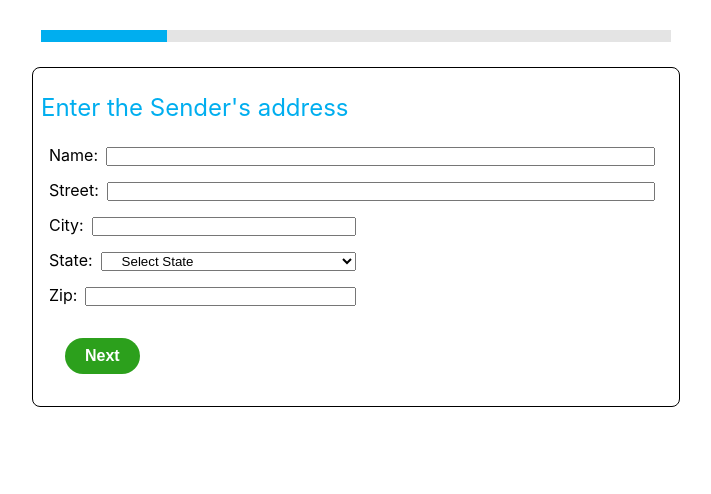
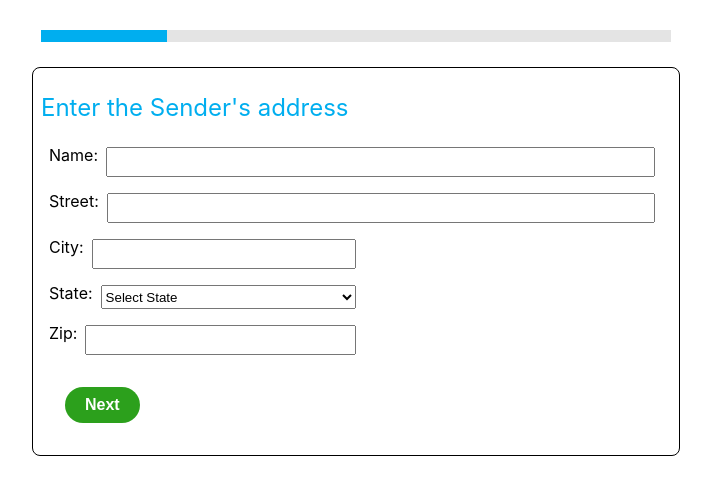
Before and after one commit to devpatelwebdeveloper/shipping-label-maker, a React (Vite) app: page / in a window 1280 px wide. Shown: the top 494 px of the page, without its empty margins (284-995 px from the left). Built offline with nearby package versions, Linux system fonts and the light colour scheme.

Commit message:
minor style

```diff
--- a/src/Components/Steps/Step.module.scss
+++ b/src/Components/Steps/Step.module.scss
@@ -9,9 +9,8 @@
 }
 .input {
 	margin: 0 8px;
-	&.full {
-		width: 100%;
-	}
+	width: 100%;
+	height: 24px;
 }
 .step-title {
 	color: #00aeef;
@@ -41,10 +40,7 @@
 	font-size: 1rem;
 	line-height: 1;
 }
-.input {
-	width: 100%;
-	padding: 0 16px;
-}
+
 .button-container {
 	display: flex;
 	flex-direction: row;
```
